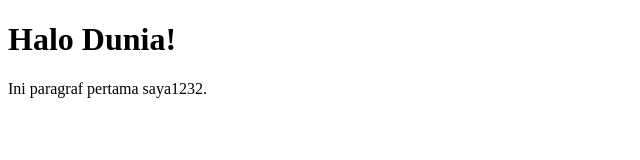
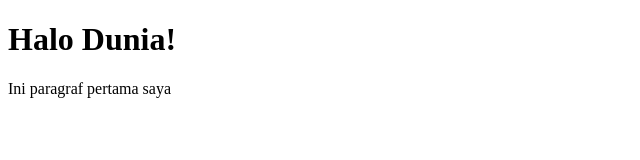
Before and after one commit to NovaAmelia-H1101251002/aplikasi01, a plain HTML site: page index1.html in a window 1280 px wide. Shown: the full height of the page, 0-640 px from the left. Drawn offline with Linux system fonts and the light colour scheme.

Commit message:
Perbarui

```diff
--- a/index1.html
+++ b/index1.html
@@ -7,7 +7,7 @@
 
 <body>
     <h1>Halo Dunia!</h1>
-    <p>Ini paragraf pertama saya1232.</p>
+    <p>Ini paragraf pertama saya </p>
 </body>
 
 </html>
```
